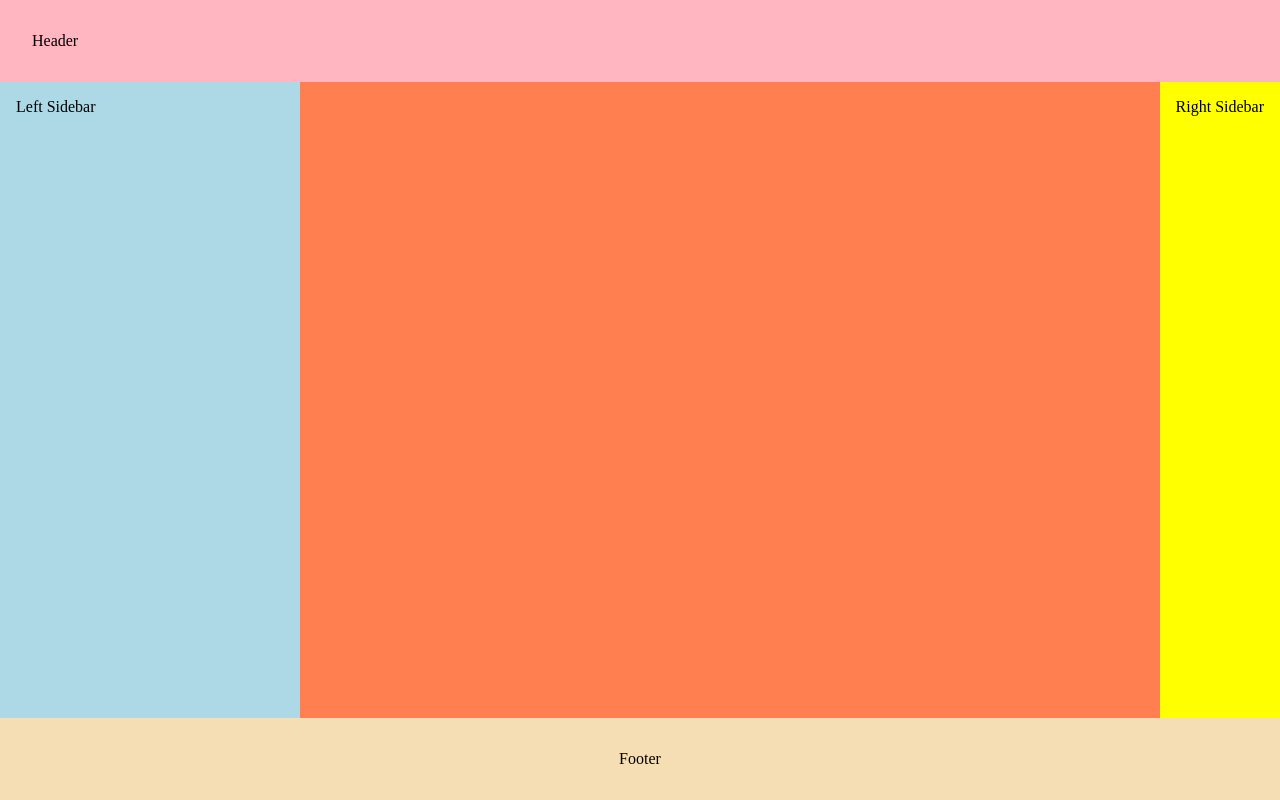
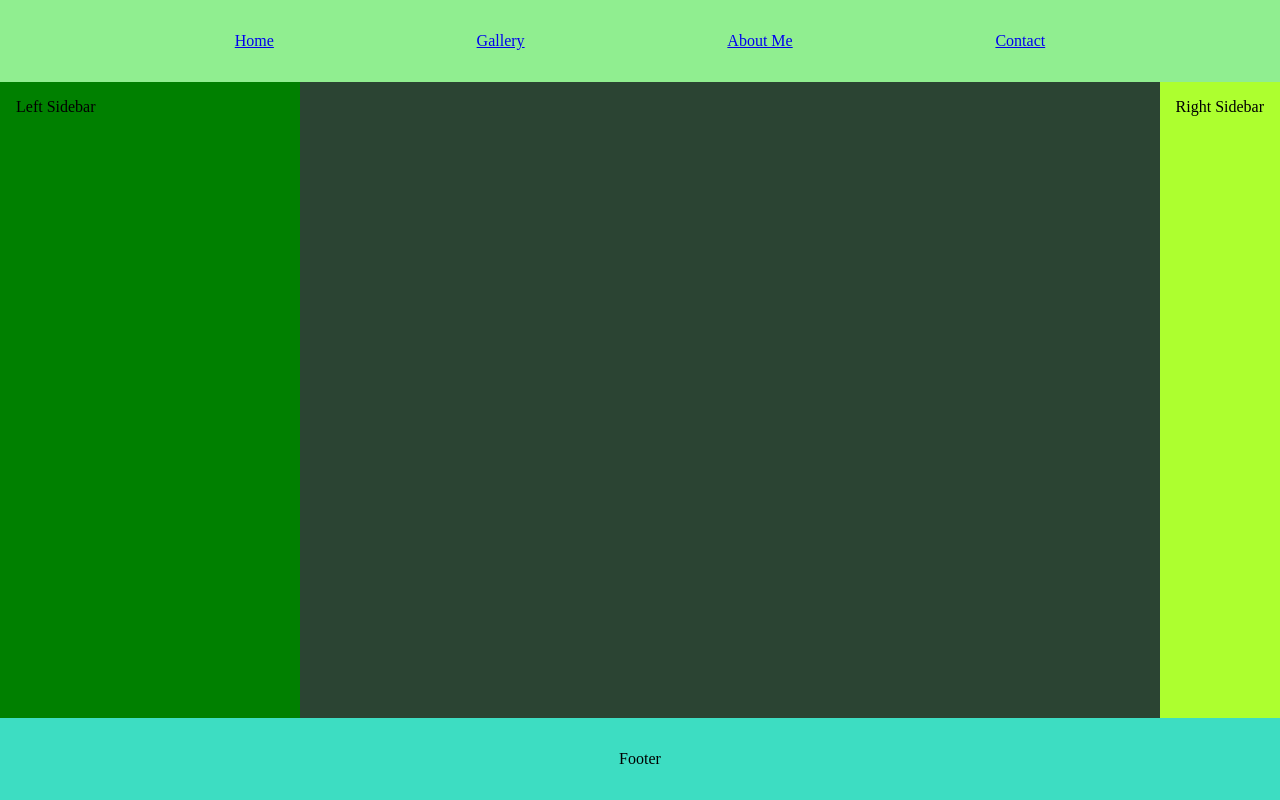
Before and after one commit to DollEunAnn/wdd131, a plain HTML site: page week01/basic-layout.html in a window 1280 px wide. Drawn offline with Linux system fonts and the light colour scheme.

Commit message:
revision week 1

```diff
--- a/week01/basic-layout.html
+++ b/week01/basic-layout.html
@@ -4,10 +4,17 @@
     <meta charset="UTF-8" />
     <meta name="viewport" content="width=device-width, initial-scale=1.0" />
     <link rel="stylesheet" href="styles/layout.css" />
-    <title>Eunice Ann - WDD 131</title>
+    <title>Eunice Ann Dollete - WDD 131</title>
   </head>
   <body>
-    <header>Header</header>
+    <header>
+      <nav class="navigation-links">
+        <a href="#">Home</a>
+        <a href="#">Gallery</a>
+        <a href="#">About Me</a>
+        <a href="#">Contact</a>
+      </nav>
+    </header>
     <div class="left-side">Left Sidebar</div>
     <main></main>
     <div class="right-side">Right Sidebar</div>
--- a/week01/styles/layout.css
+++ b/week01/styles/layout.css
@@ -10,28 +10,33 @@ body {
   }
 
 header {
-    background: lightpink;
+    background: lightgreen;
     padding: 2rem;
     grid-column: 1 / 4;
 }
 
+.navigation-links {
+    display: flex;
+    justify-content: space-evenly;
+}
+
 .left-side {
-    background: lightblue;
+background: green;
 grid-column: 1 / 2;
 }
 
 main {
-    background: coral;
+background: rgb(43, 68, 51);
 grid-column: 2 / 3;
 }
 
 .right-side {
-    background: yellow;
+background: greenyellow;
 grid-column: 3 / 4;
 }
 
 footer {
-    background: wheat;
+background: rgb(61, 221, 194);
 padding: 2rem;
 text-align: center;
 grid-column: 1 / 4;
```
Lines whose indentation alone changed are shown as unchanged.
